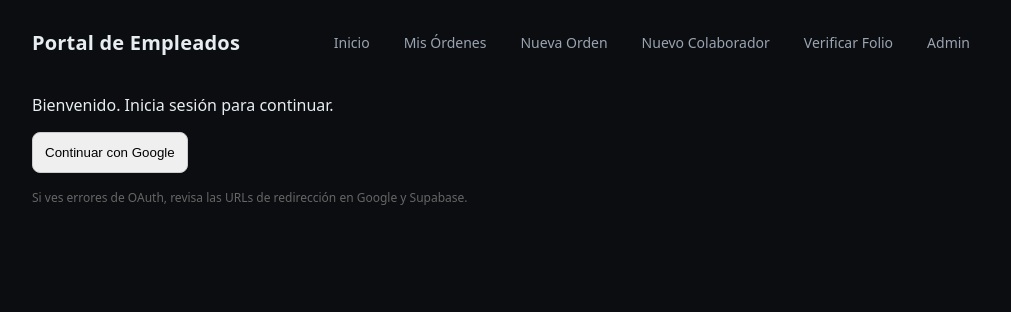
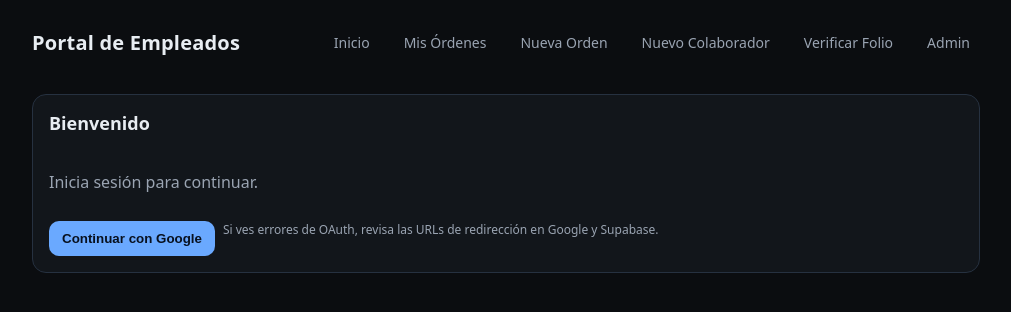
Before and after one commit to DPR2204/portal-empleados, a Next.js app: page / in a window 1280 px wide. Shown: the top 312 px of the page, without its empty margins (134-1145 px from the left). Built offline with nearby package versions, Linux system fonts and the light colour scheme; no server answers.

Commit message:
Update page.js

```diff
--- a/app/page.js
+++ b/app/page.js
@@ -1,5 +1,7 @@
 'use client';
+
 import { useEffect, useState } from 'react';
+import Link from 'next/link';
 import { supabase } from '../lib/supabaseClient';
 
 export default function Home() {
@@ -7,23 +9,29 @@ export default function Home() {
   const [loading, setLoading] = useState(true);
 
   useEffect(() => {
-    supabase.auth.getSession().then(({ data }) => {
+    let sub;
+    (async () => {
+      const { data } = await supabase.auth.getSession();
       setSession(data.session);
       setLoading(false);
-    });
-    const { data: listener } = supabase.auth.onAuthStateChange((_event, session) => {
-      setSession(session);
-    });
-    return () => listener.subscription.unsubscribe();
+
+      const { data: listener } = supabase.auth.onAuthStateChange((_event, s) => {
+        setSession(s);
+      });
+      sub = listener?.subscription;
+    })();
+
+    return () => sub?.unsubscribe?.();
   }, []);
 
+  const siteUrl =
+    process.env.NEXT_PUBLIC_SITE_URL ||
+    (typeof window !== 'undefined' ? window.location.origin : '');
+
   const signIn = async () => {
-    const siteUrl = process.env.NEXT_PUBLIC_SITE_URL;
     await supabase.auth.signInWithOAuth({
       provider: 'google',
-      options: {
-        redirectTo: `${siteUrl}/`
-      }
+      options: { redirectTo: `${siteUrl}/` },
     });
   };
 
@@ -31,29 +39,42 @@ export default function Home() {
     await supabase.auth.signOut();
   };
 
-  if (loading) return <p>Cargando...</p>;
+  if (loading) {
+    return (
+      <main className="card">
+        <p>Cargando…</p>
+      </main>
+    );
+  }
 
   if (!session) {
     return (
-      <main>
-        <p>Bienvenido. Inicia sesión para continuar.</p>
-        <button onClick={signIn} style={{ padding: 12, border: "1px solid #ccc", borderRadius: 8 }}>
-          Continuar con Google
-        </button>
-        <p style={{ marginTop: 16, fontSize: 12, color: "#666" }}>
-          Si ves errores de OAuth, revisa las URLs de redirección en Google y Supabase.
-        </p>
+      <main className="section">
+        <div className="card stack-12">
+          <h2 className="h2">Bienvenido</h2>
+          <p className="muted">Inicia sesión para continuar.</p>
+          <div className="actions">
+            <button className="btn primary" onClick={signIn}>
+              Continuar con Google
+            </button>
+            <span className="muted" style={{ fontSize: 12 }}>
+              Si ves errores de OAuth, revisa las URLs de redirección en Google y Supabase.
+            </span>
+          </div>
+        </div>
       </main>
     );
   }
 
   return (
-    <main>
-      <p>Sesión iniciada como <strong>{session.user.email}</strong></p>
-      <div style={{ display: "flex", gap: 12, marginTop: 12 }}>
-        <a href="/dashboard">Ir al Dashboard</a>
-        <a href="/verify/DEMO-TOKEN">Verificar orden (demo)</a>
-        <button onClick={signOut}>Cerrar sesión</button>
+    <main className="section">
+      <div className="card stack-12">
+        <h2 className="h2">Hola, {session.user.email}</h2>
+        <div className="actions">
+          <Link className="btn" href="/dashboard">Ir al Dashboard</Link>
+          <Link className="btn" href="/verify/DEMO-TOKEN">Verificar orden (demo)</Link>
+          <button className="btn" onClick={signOut}>Cerrar sesión</button>
+        </div>
       </div>
     </main>
   );
```
